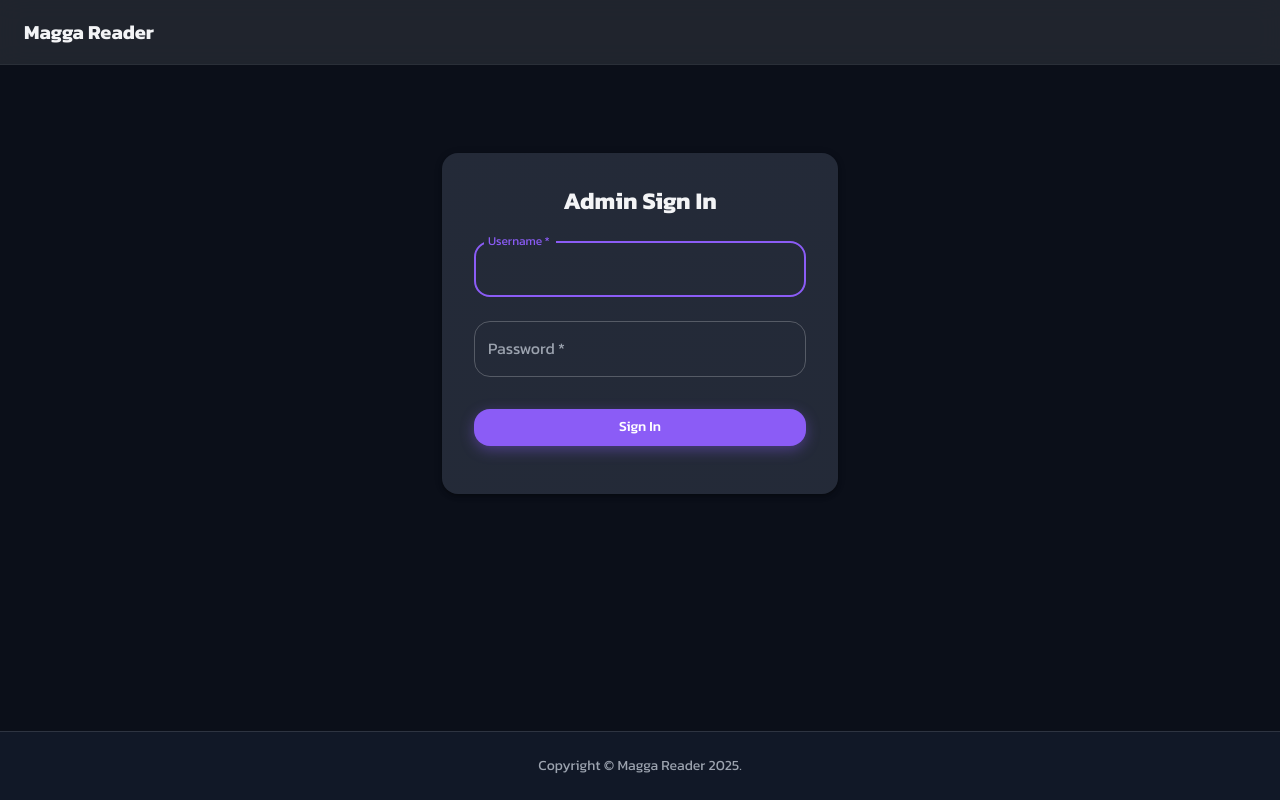
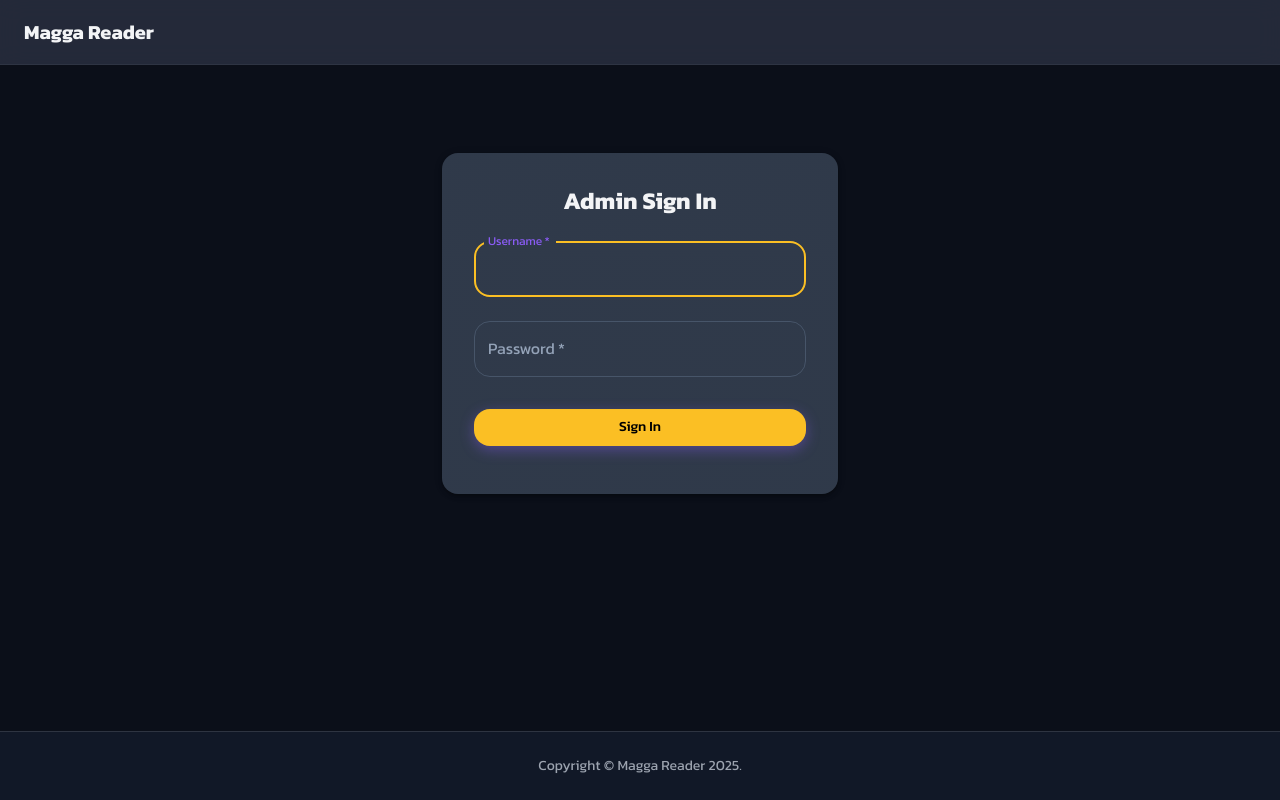
Before and after one commit to sathidpong01/magga, a Next.js app: page /auth/signin in a window 1280 px wide. Built offline with nearby package versions, Linux system fonts and the light colour scheme; no server answers.

Commit message:
feat: Introduce core UI components including admin layout, sign-in page, global header, and establish initial dark theme colors.

```diff
--- a/app/admin/layout.tsx
+++ b/app/admin/layout.tsx
@@ -37,6 +37,9 @@ export default function AdminLayout({
           "& .MuiDrawer-paper": {
             width: drawerWidth,
             boxSizing: "border-box",
+            backgroundColor: "#1e293b", // Slate-800
+            color: "#f3f4f6",
+            borderRight: "1px solid #334155", // Slate-700
           },
         }}
         variant="permanent"
@@ -65,7 +68,7 @@ export default function AdminLayout({
       </Drawer>
       <Box
         component="main"
-        sx={{ flexGrow: 1, bgcolor: "background.default", p: 3 }}
+        sx={{ flexGrow: 1, p: 3 }}
       >
         {/* The Toolbar is used as a spacer to push content below the main app bar, which we don't have here, but it's good practice if we add one later */}
         {/* <Toolbar /> */}
--- a/app/auth/signin/page.tsx
+++ b/app/auth/signin/page.tsx
@@ -66,6 +66,8 @@ export default function SignIn() {
           flexDirection: "column",
           alignItems: "center",
           padding: 4,
+          backgroundColor: "#1e293b", // Slate-800
+          color: "#f3f4f6",
         }}
       >
         <Typography component="h1" variant="h5">
@@ -83,6 +85,15 @@ export default function SignIn() {
             autoFocus
             value={username}
             onChange={(e) => setUsername(e.target.value)}
+            sx={{
+              "& .MuiInputLabel-root": { color: "#94a3b8" }, // Slate-400
+              "& .MuiOutlinedInput-root": {
+                color: "#f3f4f6",
+                "& fieldset": { borderColor: "#475569" }, // Slate-600
+                "&:hover fieldset": { borderColor: "#fbbf24" }, // Amber-400
+                "&.Mui-focused fieldset": { borderColor: "#fbbf24" }, // Amber-400
+              },
+            }}
           />
           <TextField
             margin="normal"
@@ -95,12 +106,21 @@ export default function SignIn() {
             autoComplete="current-password"
             value={password}
             onChange={(e) => setPassword(e.target.value)}
+            sx={{
+              "& .MuiInputLabel-root": { color: "#94a3b8" }, // Slate-400
+              "& .MuiOutlinedInput-root": {
+                color: "#f3f4f6",
+                "& fieldset": { borderColor: "#475569" }, // Slate-600
+                "&:hover fieldset": { borderColor: "#fbbf24" }, // Amber-400
+                "&.Mui-focused fieldset": { borderColor: "#fbbf24" }, // Amber-400
+              },
+            }}
           />
           <Button
             type="submit"
             fullWidth
             variant="contained"
-            sx={{ mt: 3, mb: 2 }}
+            sx={{ mt: 3, mb: 2, bgcolor: "#fbbf24", color: "#000", "&:hover": { bgcolor: "#f59e0b" } }}
           >
             Sign In
           </Button>
--- a/app/components/Header.tsx
+++ b/app/components/Header.tsx
@@ -8,7 +8,7 @@ export default function Header() {
   const { data: session } = useSession();
 
   return (
-    <AppBar position="static" sx={{ backdropFilter: "blur(12px)", backgroundColor: "rgba(11, 15, 25, 0.8)" }}>
+    <AppBar position="sticky" sx={{ backdropFilter: "blur(12px)", backgroundColor: "rgba(15, 23, 42, 0.8)", top: 0, zIndex: 1100 }}>
       <Toolbar>
         <Typography variant="h6" component="div" sx={{ flexGrow: 1, fontWeight: 700 }}>
           <Link href="/" style={{ textDecoration: "none", color: "inherit" }}>
--- a/app/globals.css
+++ b/app/globals.css
@@ -7,6 +7,6 @@ html {
 }
 
 body {
-  background-color: #0b0f19; /* Match MUI default background */
+  background-color: #0f172a; /* Slate-900 */
   color: #f3f4f6;
 }
--- a/tailwind.config.ts
+++ b/tailwind.config.ts
@@ -9,10 +9,10 @@ const config: Config = {
   theme: {
     extend: {
       colors: {
-        background: '#0B0F19',
-        paper: '#111827',
-        primary: '#8b5cf6',
-        secondary: '#10b981',
+        background: '#0f172a', // Slate-900
+        paper: '#1e293b', // Slate-800
+        primary: '#fbbf24', // Amber-400
+        secondary: '#38bdf8', // Sky-400 (Secondary accent)
       },
       backgroundImage: {
         'gradient-radial': 'radial-gradient(var(--tw-gradient-stops))',
```
